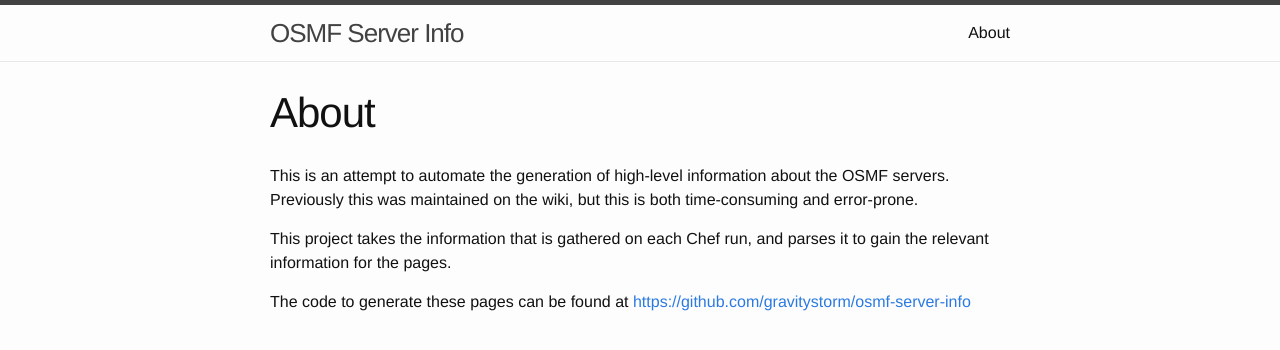
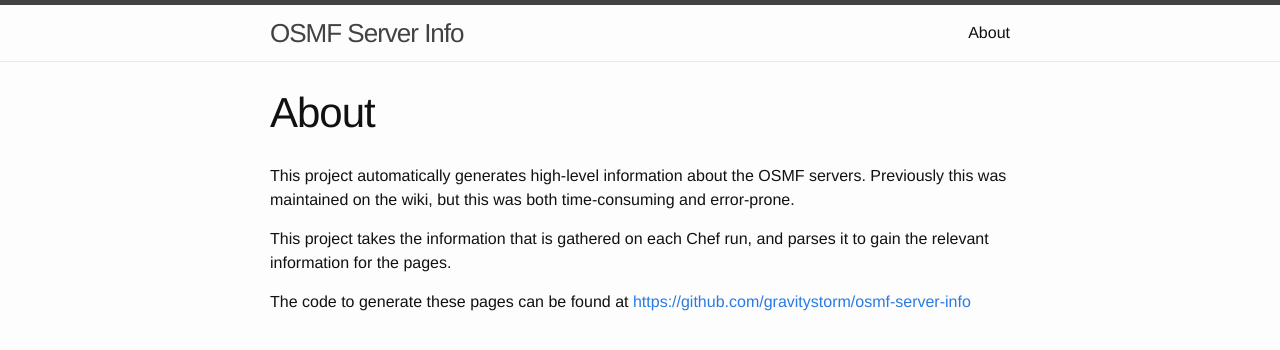
Before and after one commit to osmfoundation/osmf-server-info, a Jekyll site: the page built from about.md, in a window 1280 px wide. Shown: the top 350 px of the page. Built offline with Jekyll 4.4.1, drawn with Linux system fonts in a browser that asks for light colours.

Commit message:
Update the readme and about pages since this is no longer an experiment.

```diff
--- a/about.md
+++ b/about.md
@@ -4,8 +4,8 @@ title: About
 permalink: /about/
 ---
 
-This is an attempt to automate the generation of high-level information about
-the OSMF servers. Previously this was maintained on the wiki, but this is
+This project automatically generates high-level information about
+the OSMF servers. Previously this was maintained on the wiki, but this was
 both time-consuming and error-prone.
 
 This project takes the information that is gathered on each Chef run, and
```
Also changed, not shown: README.md.
